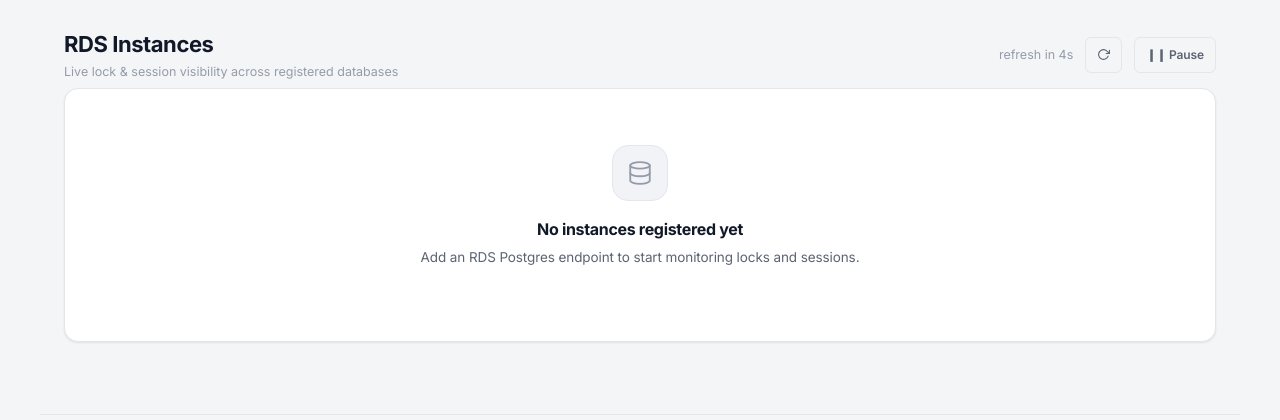
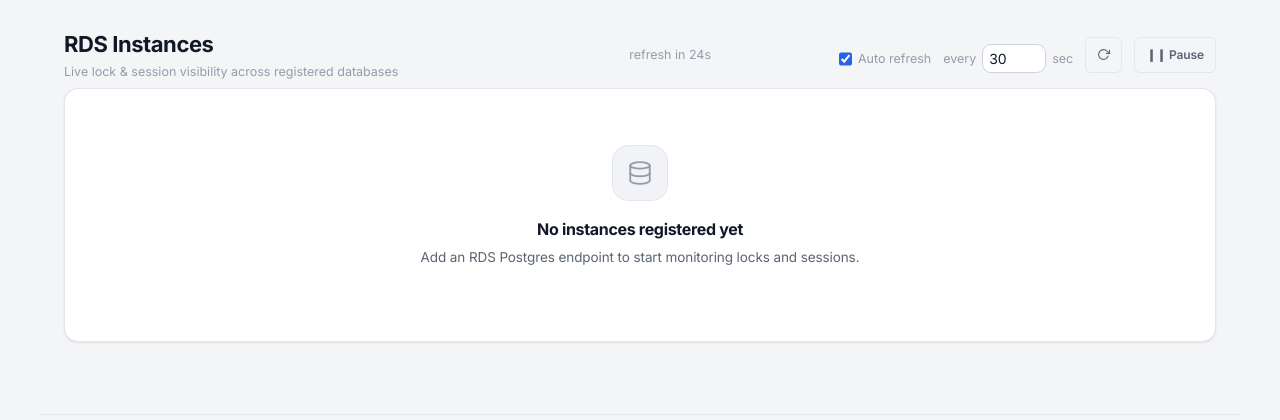
Before and after one commit to lsvivekpal/healthgrid, a Django app: template monitor/templates/monitor/instance_list.html in a window 1280 px wide. Shown: the part 60-480 px from the top of the page. Run offline with Django 5.2, Linux system fonts and the light colour scheme; the template is opened without the code that fills it, so the values that code supplies are empty; some libraries are stand-ins or nearby versions.

Commit message:
fixed refresh rate

```diff
--- a/monitor/templates/monitor/instance_list.html
+++ b/monitor/templates/monitor/instance_list.html
@@ -9,6 +9,14 @@
   <div class="page-header-actions" style="display:flex;align-items:center;gap:12px;" aria-label="Refresh controls">
     <span id="list-refresh-spinner" class="htmx-indicator" style="font-size:12px;color:var(--brand);"><span class="spinner"></span>refreshing…</span>
     <span id="list-refresh-countdown" class="section-hint" style="min-width:92px;text-align:right;"></span>
+    <span id="list-last-updated" class="section-hint" style="min-width:104px;text-align:right;"></span>
+    <label class="section-hint" style="display:flex;align-items:center;gap:6px;white-space:nowrap;" title="Save this preference in the current browser">
+      <input type="checkbox" id="list-auto-refresh" style="width:auto;margin:0;">
+      Auto refresh
+    </label>
+    <label class="section-hint" style="display:flex;align-items:center;gap:6px;white-space:nowrap;">
+      every <input type="number" id="list-refresh-interval" min="5" max="3600" step="5" style="width:64px;padding:5px 6px;" aria-label="Refresh interval in seconds"> sec
+    </label>
     <button type="button" id="list-refresh-now" class="btn btn-ghost btn-sm" title="Refresh now" onclick="refreshInstanceCards()">
       <svg width="13" height="13" viewBox="0 0 24 24" fill="none" stroke="currentColor" stroke-width="2" stroke-linecap="round" stroke-linejoin="round"><path d="M23 4v6h-6"/><path d="M20.49 15a9 9 0 1 1-2.12-9.36L23 10"/></svg>
     </button>
@@ -145,10 +153,41 @@
 {% endif %}
 
 <script>
-  var INSTANCE_POLL_INTERVAL = 10;
+  var INSTANCE_POLL_INTERVAL = 30;
   var instancePollingPaused = false;
+  var instanceManuallyPaused = false;
   var instancePollRemaining = INSTANCE_POLL_INTERVAL;
   var instanceRequestsInFlight = 0;
+  var instanceAutoRefreshEnabled = true;
+
+  (function loadRefreshPreferences() {
+    try {
+      var savedInterval = parseInt(localStorage.getItem('rds-dashboard-refresh-interval'), 10);
+      if (savedInterval >= 5 && savedInterval <= 3600) INSTANCE_POLL_INTERVAL = savedInterval;
+      instanceAutoRefreshEnabled = localStorage.getItem('rds-dashboard-auto-refresh') !== 'false';
+    } catch (error) {}
+    instancePollRemaining = INSTANCE_POLL_INTERVAL;
+    var enabled = document.getElementById('list-auto-refresh');
+    var interval = document.getElementById('list-refresh-interval');
+    if (enabled) enabled.checked = instanceAutoRefreshEnabled;
+    if (interval) interval.value = INSTANCE_POLL_INTERVAL;
+  })();
+
+  function saveRefreshPreferences() {
+    var enabled = document.getElementById('list-auto-refresh');
+    var interval = document.getElementById('list-refresh-interval');
+    var value = interval ? parseInt(interval.value, 10) : INSTANCE_POLL_INTERVAL;
+    if (!Number.isFinite(value)) value = INSTANCE_POLL_INTERVAL;
+    value = Math.max(5, Math.min(3600, value));
+    INSTANCE_POLL_INTERVAL = value;
+    instancePollRemaining = value;
+    instanceAutoRefreshEnabled = enabled ? enabled.checked : true;
+    if (interval) interval.value = value;
+    try {
+      localStorage.setItem('rds-dashboard-refresh-interval', String(value));
+      localStorage.setItem('rds-dashboard-auto-refresh', String(instanceAutoRefreshEnabled));
+    } catch (error) {}
+  }
 
   function isInstanceCardElement(element) {
     return element && element.closest && element.closest('#card-grid > div');
@@ -167,9 +206,10 @@
   }
 
   function toggleInstancePolling() {
-    instancePollingPaused = !instancePollingPaused;
+    instanceManuallyPaused = !instanceManuallyPaused;
+    instancePollingPaused = instanceManuallyPaused || document.hidden;
     var button = document.getElementById('list-poll-toggle');
-    if (button) button.textContent = instancePollingPaused ? '▶ Resume' : '❙❙ Pause';
+    if (button) button.textContent = instanceManuallyPaused ? '▶ Resume' : '❙❙ Pause';
     if (!instancePollingPaused) {
       instancePollRemaining = INSTANCE_POLL_INTERVAL;
       refreshInstanceCards();
@@ -210,7 +250,11 @@
     setKpiState('stat-unreachable', 'stat-unreachable-tile', 'stat-unreachable-icon', 'warn');
   }
   document.body.addEventListener('htmx:afterSettle', function (evt) {
-    if (evt.target && evt.target.closest('#card-grid')) recomputeStats();
+    if (evt.target && evt.target.closest('#card-grid')) {
+      recomputeStats();
+      var updated = document.getElementById('list-last-updated');
+      if (updated) updated.textContent = 'updated ' + new Date().toLocaleTimeString([], {hour: '2-digit', minute: '2-digit', second: '2-digit'});
+    }
   });
   document.body.addEventListener('htmx:beforeRequest', function (evt) {
     if (isInstanceCardElement(evt.detail && evt.detail.elt)) instanceRequestsInFlight += 1;
@@ -219,11 +263,36 @@
     if (isInstanceCardElement(evt.detail && evt.detail.elt)) instanceRequestsInFlight = Math.max(0, instanceRequestsInFlight - 1);
   });
 
+  document.addEventListener('visibilitychange', function () {
+    if (document.hidden) {
+      instancePollingPaused = true;
+      var button = document.getElementById('list-poll-toggle');
+      if (button && !instanceManuallyPaused) button.textContent = '▶ Resume';
+    } else {
+      instancePollingPaused = instanceManuallyPaused;
+      instancePollRemaining = INSTANCE_POLL_INTERVAL;
+      var button = document.getElementById('list-poll-toggle');
+      if (button) button.textContent = instanceManuallyPaused ? '▶ Resume' : '❙❙ Pause';
+      if (!instanceManuallyPaused) refreshInstanceCards();
+    }
+  });
+
+  document.getElementById('list-auto-refresh').addEventListener('change', function () {
+    saveRefreshPreferences();
+  });
+  document.getElementById('list-refresh-interval').addEventListener('change', function () {
+    saveRefreshPreferences();
+  });
+
   (function () {
     var countdown = document.getElementById('list-refresh-countdown');
     setInterval(function () {
+      if (!instanceAutoRefreshEnabled) {
+        if (countdown) countdown.textContent = 'auto-refresh off';
+        return;
+      }
       if (instancePollingPaused) {
-        if (countdown) countdown.textContent = 'paused';
+        if (countdown) countdown.textContent = instanceManuallyPaused ? 'paused' : 'tab hidden';
         return;
       }
       instancePollRemaining -= 1;
```
